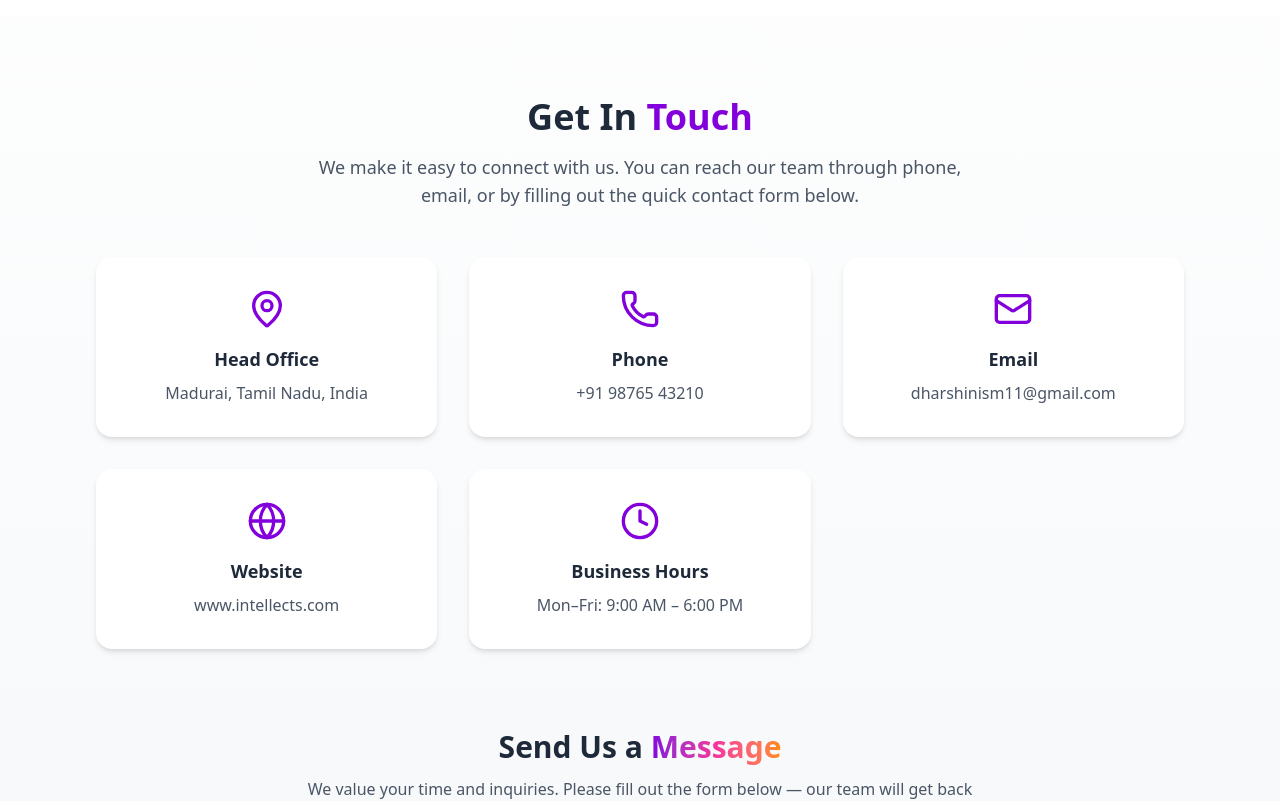
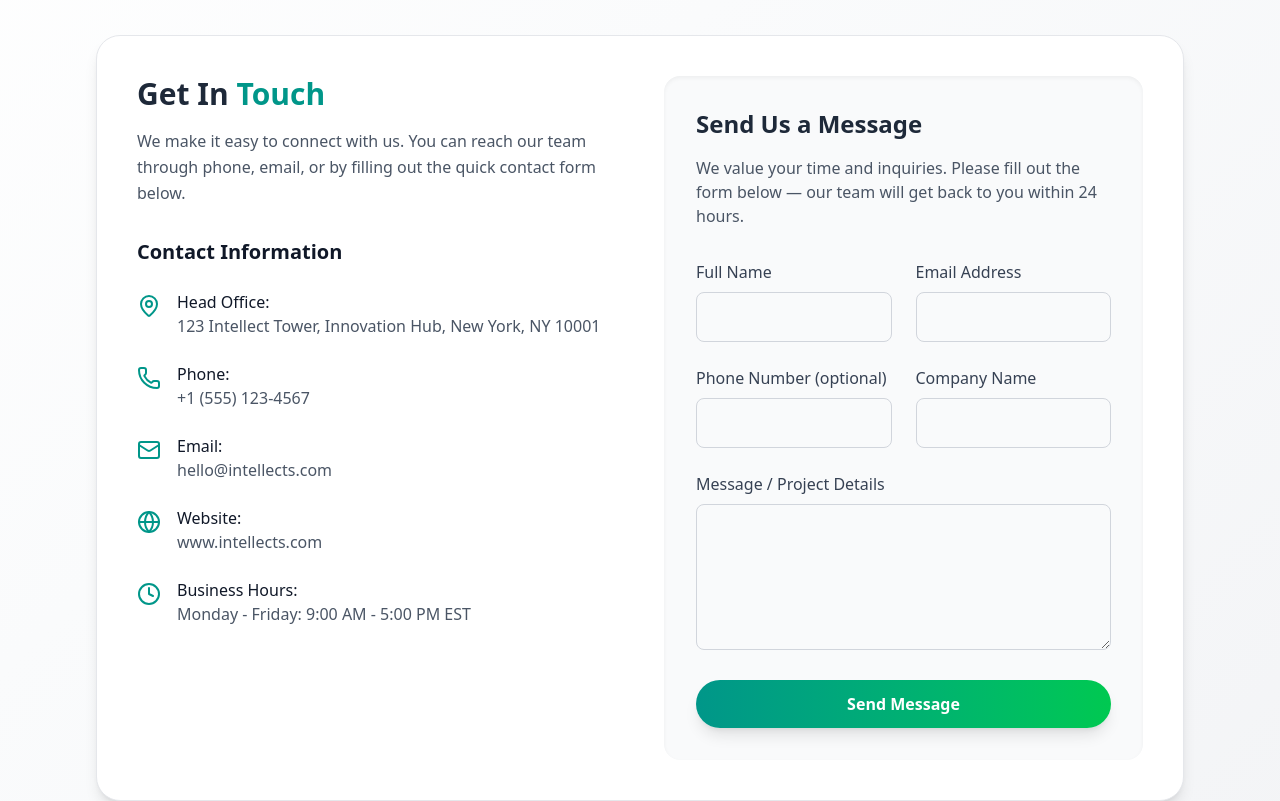
Before and after one commit to primesourcellp/Intellects, a React (Vite) app: page /Intellects/contact in a window 1280 px wide. Shown: the part 400-1201 px from the top of the page. Built offline with nearby package versions, Linux system fonts and the light colour scheme.

Commit message:
Update Contact.jsx

```diff
--- a/src/Components/Pages/Contact.jsx
+++ b/src/Components/Pages/Contact.jsx
@@ -19,6 +19,7 @@ export default function Contact() {
 
   const handleSubmit = (e) => {
     e.preventDefault();
+
     const { name, email, phone, company, message } = form;
 
     if (!name || !email || !message) {
@@ -26,128 +27,142 @@ export default function Contact() {
       return;
     }
 
-    // ✅ Gmail Compose URL format
     const subject = encodeURIComponent(`Contact from ${name}`);
     const body = encodeURIComponent(
       `Name: ${name}\nEmail: ${email}\nPhone: ${phone}\nCompany: ${company}\n\nMessage:\n${message}`
     );
 
     const gmailLink = `https://mail.google.com/mail/?view=cm&fs=1&to=dharshinism11@gmail.com&su=${subject}&body=${body}`;
-
-    // ✅ Open Gmail Compose in new tab
     window.open(gmailLink, "_blank");
 
-    // ✅ Reset form and show success message
     setForm({ name: "", email: "", phone: "", company: "", message: "" });
     setSubmitted(true);
     setTimeout(() => setSubmitted(false), 4000);
   };
 
   return (
-    <div className="min-h-screen bg-gradient-to-b from-white via-gray-50 to-gray-100 text-gray-800">
-      {/* Hero Section */}
-      <section className="text-center py-24 px-6 md:px-12 lg:px-24 bg-white">
+    <div className="min-h-screen bg-gradient-to-br from-white via-gray-50 to-gray-100 text-gray-800">
+      {/* HERO SECTION */}
+      <section className="text-center py-20 px-6 md:px-12 lg:px-24 bg-white shadow-sm border-b border-gray-200">
         <motion.h1
           initial={{ opacity: 0, y: -20 }}
           animate={{ opacity: 1, y: 0 }}
           transition={{ duration: 0.8 }}
           className="text-5xl md:text-6xl font-extrabold text-gray-900 mb-6"
         >
-          Let’s Connect. Let’s Build the{" "}
-          <span className="bg-gradient-to-r from-purple-600 via-pink-500 to-orange-400 bg-clip-text text-transparent">
-            Future Together
-          </span>
+          Contact <span className="text-teal-600">Us</span>
         </motion.h1>
+        <p className="text-gray-600 text-lg max-w-3xl mx-auto leading-relaxed">
+          Let’s Connect. Let’s Build the <span className="font-semibold text-teal-700">Future Together.</span>
+        </p>
       </section>
 
-      {/* Get In Touch Section */}
+      {/* MAIN CONTACT SECTION */}
       <section className="px-6 py-20 md:px-12 lg:px-24">
-        <div className="text-center mb-12">
-          <h2 className="text-4xl font-bold text-gray-800 mb-4">
-            Get In <span className="text-purple-700">Touch</span>
+        <div className="grid md:grid-cols-2 gap-12 bg-white p-10 rounded-3xl shadow-lg border border-gray-200">
+          {/* LEFT SIDE - CONTACT INFO */}
+          <motion.div
+            initial={{ opacity: 0, x: -50 }}
+            animate={{ opacity: 1, x: 0 }}
+            transition={{ duration: 0.8 }}
+          >
+            <h2 className="text-3xl font-bold text-gray-800 mb-4">
+              Get In <span className="text-teal-600">Touch</span>
             </h2>
-          <p className="text-gray-600 max-w-2xl mx-auto text-lg">
+            <p className="text-gray-600 mb-8 leading-relaxed">
               We make it easy to connect with us. You can reach our team through phone, email,
               or by filling out the quick contact form below.
             </p>
+
+            <h3 className="text-xl font-semibold text-gray-900 mb-6">
+              Contact Information
+            </h3>
+
+            <ul className="space-y-6 text-gray-700">
+              <li className="flex items-start space-x-4">
+                <MapPin className="w-6 h-6 text-teal-600 mt-1" />
+                <div>
+                  <span className="font-medium text-gray-900">Head Office:</span>
+                  <p className="text-gray-600">123 Intellect Tower, Innovation Hub, New York, NY 10001</p>
                 </div>
+              </li>
 
-        {/* Contact Information */}
-        <div className="grid md:grid-cols-2 lg:grid-cols-3 gap-8 mb-20 text-center">
-          <div className="p-8 bg-white rounded-2xl shadow-md hover:shadow-xl transition-all">
-            <MapPin className="w-10 h-10 text-purple-700 mx-auto mb-4" />
-            <h3 className="font-semibold text-lg mb-2">Head Office</h3>
-            <p className="text-gray-600">Madurai, Tamil Nadu, India</p>
+              <li className="flex items-start space-x-4">
+                <Phone className="w-6 h-6 text-teal-600 mt-1" />
+                <div>
+                  <span className="font-medium text-gray-900">Phone:</span>
+                  <p className="text-gray-600">+1 (555) 123-4567</p>
                 </div>
+              </li>
 
-          <div className="p-8 bg-white rounded-2xl shadow-md hover:shadow-xl transition-all">
-            <Phone className="w-10 h-10 text-purple-700 mx-auto mb-4" />
-            <h3 className="font-semibold text-lg mb-2">Phone</h3>
-            <p className="text-gray-600">+91 98765 43210</p>
+              <li className="flex items-start space-x-4">
+                <Mail className="w-6 h-6 text-teal-600 mt-1" />
+                <div>
+                  <span className="font-medium text-gray-900">Email:</span>
+                  <p className="text-gray-600">hello@intellects.com</p>
                 </div>
+              </li>
 
-          <div className="p-8 bg-white rounded-2xl shadow-md hover:shadow-xl transition-all">
-            <Mail className="w-10 h-10 text-purple-700 mx-auto mb-4" />
-            <h3 className="font-semibold text-lg mb-2">Email</h3>
-            <p className="text-gray-600">dharshinism11@gmail.com</p>
-          </div>
-
-          <div className="p-8 bg-white rounded-2xl shadow-md hover:shadow-xl transition-all">
-            <Globe className="w-10 h-10 text-purple-700 mx-auto mb-4" />
-            <h3 className="font-semibold text-lg mb-2">Website</h3>
+              <li className="flex items-start space-x-4">
+                <Globe className="w-6 h-6 text-teal-600 mt-1" />
+                <div>
+                  <span className="font-medium text-gray-900">Website:</span>
                   <p className="text-gray-600">www.intellects.com</p>
                 </div>
+              </li>
 
-          <div className="p-8 bg-white rounded-2xl shadow-md hover:shadow-xl transition-all">
-            <Clock className="w-10 h-10 text-purple-700 mx-auto mb-4" />
-            <h3 className="font-semibold text-lg mb-2">Business Hours</h3>
-            <p className="text-gray-600">Mon–Fri: 9:00 AM – 6:00 PM</p>
+              <li className="flex items-start space-x-4">
+                <Clock className="w-6 h-6 text-teal-600 mt-1" />
+                <div>
+                  <span className="font-medium text-gray-900">Business Hours:</span>
+                  <p className="text-gray-600">Monday - Friday: 9:00 AM - 5:00 PM EST</p>
                 </div>
-        </div>
+              </li>
+            </ul>
+          </motion.div>
 
-        {/* Send Message Section */}
-        <div className="text-center mb-10">
-          <h2 className="text-3xl font-bold text-gray-800 mb-3">
-            Send Us a{" "}
-            <span className="bg-gradient-to-r from-purple-700 via-pink-500 to-orange-400 bg-clip-text text-transparent">
-              Message
-            </span>
-          </h2>
-          <p className="text-gray-600 max-w-2xl mx-auto">
+          {/* RIGHT SIDE - CONTACT FORM */}
+          <motion.form
+            onSubmit={handleSubmit}
+            initial={{ opacity: 0, x: 50 }}
+            animate={{ opacity: 1, x: 0 }}
+            transition={{ duration: 0.8 }}
+            className="bg-gray-50 p-8 rounded-2xl shadow-inner"
+          >
+            <h3 className="text-2xl font-semibold text-gray-800 mb-4">
+              Send Us a Message
+            </h3>
+            <p className="text-gray-600 mb-8">
               We value your time and inquiries. Please fill out the form below — our team will
               get back to you within 24 hours.
             </p>
-        </div>
 
-        {/* Contact Form */}
-        <motion.form
-          onSubmit={handleSubmit}
-          initial={{ opacity: 0, y: 40 }}
-          animate={{ opacity: 1, y: 0 }}
-          transition={{ duration: 0.8, delay: 0.3 }}
-          className="max-w-3xl mx-auto bg-white p-10 rounded-3xl shadow-lg border border-gray-200"
-        >
             <div className="grid md:grid-cols-2 gap-6 mb-6">
               <div>
-              <label className="block text-gray-700 mb-2 font-medium">Full Name</label>
+                <label className="block text-gray-700 mb-2 font-medium">
+                  Full Name
+                </label>
                 <input
                   type="text"
                   name="name"
                   value={form.name}
                   onChange={handleChange}
                   required
-                className="w-full border border-gray-300 rounded-lg px-4 py-3 focus:ring-2 focus:ring-purple-700 outline-none"
+                  className="w-full border border-gray-300 rounded-lg px-4 py-3 focus:ring-2 focus:ring-teal-600 outline-none"
                 />
               </div>
+
               <div>
-              <label className="block text-gray-700 mb-2 font-medium">Email Address</label>
+                <label className="block text-gray-700 mb-2 font-medium">
+                  Email Address
+                </label>
                 <input
                   type="email"
                   name="email"
                   value={form.email}
                   onChange={handleChange}
                   required
-                className="w-full border border-gray-300 rounded-lg px-4 py-3 focus:ring-2 focus:ring-purple-700 outline-none"
+                  className="w-full border border-gray-300 rounded-lg px-4 py-3 focus:ring-2 focus:ring-teal-600 outline-none"
                 />
               </div>
             </div>
@@ -162,17 +177,20 @@ export default function Contact() {
                   name="phone"
                   value={form.phone}
                   onChange={handleChange}
-                className="w-full border border-gray-300 rounded-lg px-4 py-3 focus:ring-2 focus:ring-purple-700 outline-none"
+                  className="w-full border border-gray-300 rounded-lg px-4 py-3 focus:ring-2 focus:ring-teal-600 outline-none"
                 />
               </div>
+
               <div>
-              <label className="block text-gray-700 mb-2 font-medium">Company Name</label>
+                <label className="block text-gray-700 mb-2 font-medium">
+                  Company Name
+                </label>
                 <input
                   type="text"
                   name="company"
                   value={form.company}
                   onChange={handleChange}
-                className="w-full border border-gray-300 rounded-lg px-4 py-3 focus:ring-2 focus:ring-purple-700 outline-none"
+                  className="w-full border border-gray-300 rounded-lg px-4 py-3 focus:ring-2 focus:ring-teal-600 outline-none"
                 />
               </div>
             </div>
@@ -187,7 +205,7 @@ export default function Contact() {
                 onChange={handleChange}
                 required
                 rows="5"
-              className="w-full border border-gray-300 rounded-lg px-4 py-3 focus:ring-2 focus:ring-purple-700 outline-none"
+                className="w-full border border-gray-300 rounded-lg px-4 py-3 focus:ring-2 focus:ring-teal-600 outline-none"
               />
             </div>
 
@@ -195,7 +213,7 @@ export default function Contact() {
               whileHover={{ scale: 1.05 }}
               whileTap={{ scale: 0.95 }}
               type="submit"
-            className="w-full py-3 bg-gradient-to-r from-purple-700 via-pink-500 to-orange-400 text-white font-semibold rounded-full shadow-lg transition duration-300"
+              className="w-full py-3 bg-gradient-to-r from-teal-600 to-green-500 text-white font-semibold rounded-full shadow-lg hover:opacity-90 transition duration-300"
             >
               Send Message
             </motion.button>
@@ -206,6 +224,7 @@ export default function Contact() {
               </p>
             )}
           </motion.form>
+        </div>
       </section>
     </div>
   );
```
Lines whose indentation alone changed are shown as unchanged.
